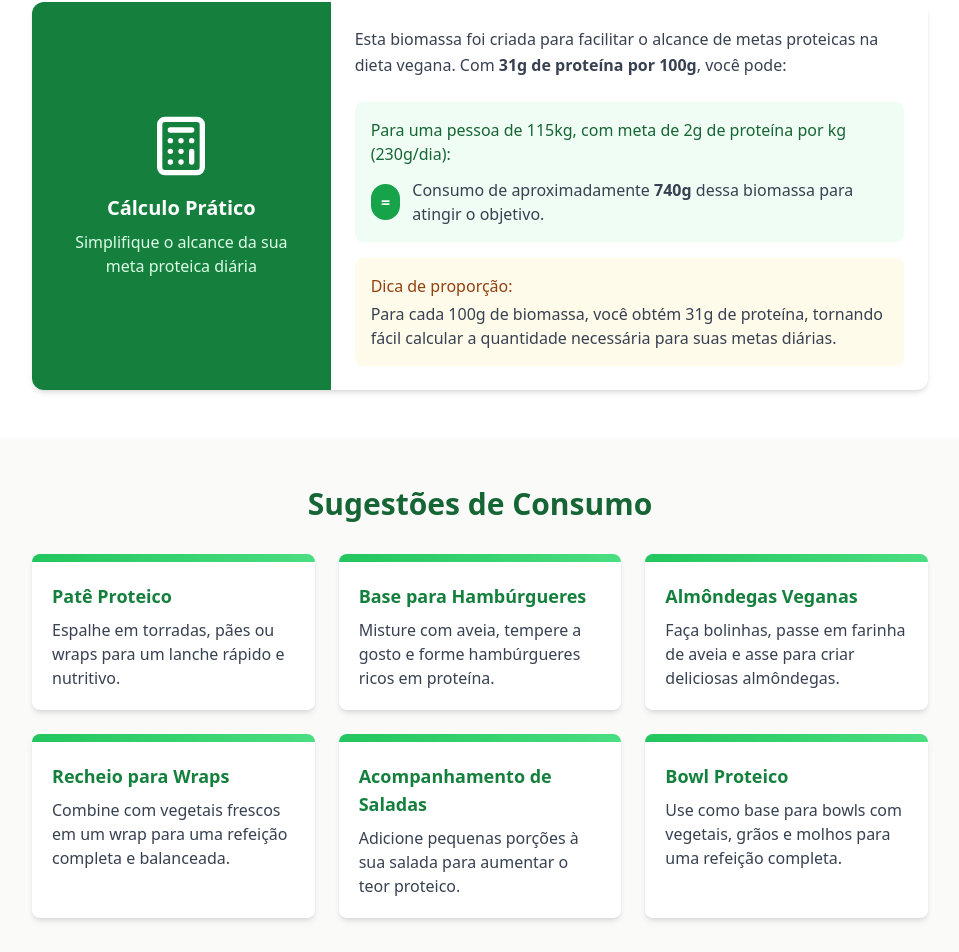
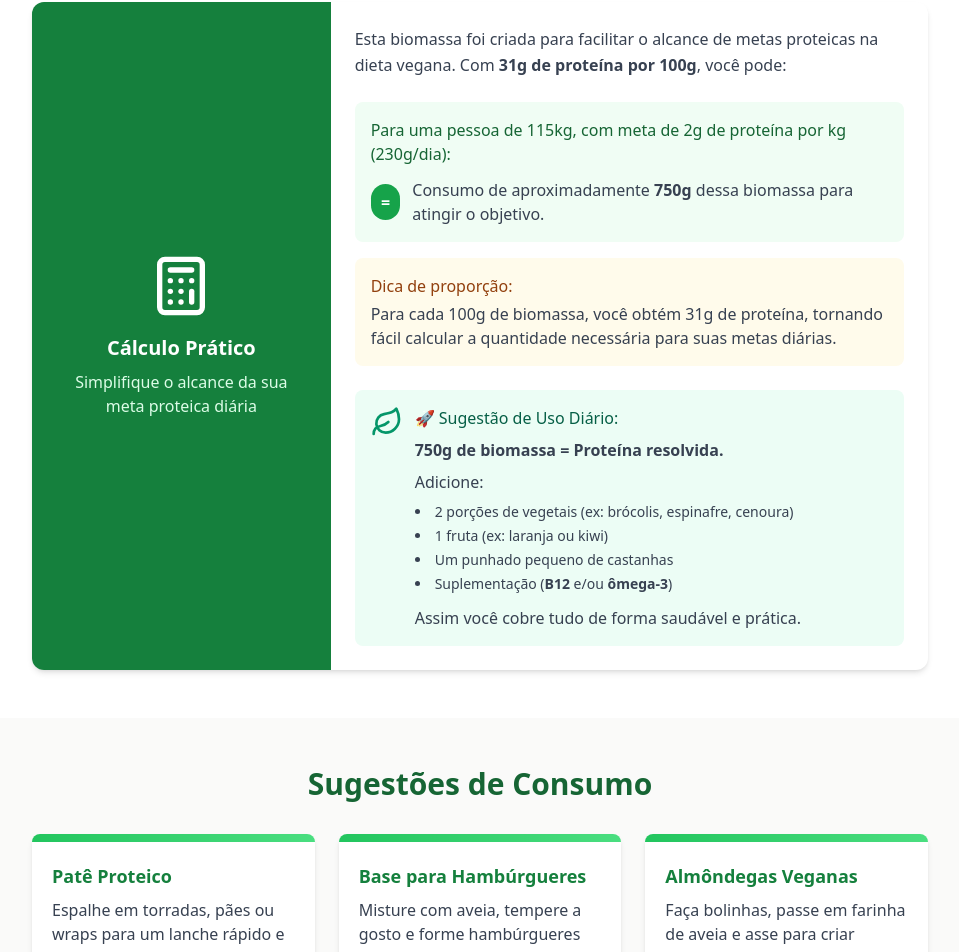
Before and after one commit to henriquehsilva/bionutri, a React (Vite) app: page / in a window 1280 px wide. Shown: the part 2645-3597 px from the top of the page, without its empty margins (160-1119 px from the left). Built offline with nearby package versions, Linux system fonts and the light colour scheme.

Commit message:
update daily use

```diff
--- a/src/components/UsageGuide.tsx
+++ b/src/components/UsageGuide.tsx
@@ -1,5 +1,5 @@
 import React from 'react';
-import { Calculator } from 'lucide-react';
+import { Calculator, Leaf } from 'lucide-react';
 
 const UsageGuide: React.FC = () => {
   return (
@@ -33,12 +33,12 @@ const UsageGuide: React.FC = () => {
                     =
                   </div>
                   <p className="ml-3 text-gray-700">
-                    Consumo de aproximadamente <strong>740g</strong> dessa biomassa para atingir o objetivo.
+                    Consumo de aproximadamente <strong>750g</strong> dessa biomassa para atingir o objetivo.
                   </p>
                 </div>
               </div>
 
-              <div className="bg-amber-50 p-4 rounded-lg">
+              <div className="bg-amber-50 p-4 rounded-lg mb-6">
                 <p className="font-medium text-amber-800">
                   Dica de proporção:
                 </p>
@@ -46,6 +46,32 @@ const UsageGuide: React.FC = () => {
                   Para cada 100g de biomassa, você obtém 31g de proteína, tornando fácil calcular a quantidade necessária para suas metas diárias.
                 </p>
               </div>
+
+              {/* Sugestão de Uso Diário */}
+              <div className="bg-emerald-50 p-4 rounded-lg flex">
+                <Leaf className="w-8 h-8 text-emerald-600 mr-3" />
+                <div>
+                  <p className="font-medium text-emerald-800 mb-2">
+                    🚀 Sugestão de Uso Diário:
+                  </p>
+                  <p className="text-gray-700 mb-2">
+                    <strong>750g de biomassa = Proteína resolvida.</strong>
+                  </p>
+                  <p className="text-gray-700 mb-2">
+                    <span className="font-medium">Adicione:</span>
+                  </p>
+                  <ul className="list-disc list-inside text-gray-700 text-sm space-y-1">
+                    <li>2 porções de vegetais (ex: brócolis, espinafre, cenoura)</li>
+                    <li>1 fruta (ex: laranja ou kiwi)</li>
+                    <li>Um punhado pequeno de castanhas</li>
+                    <li>Suplementação (<strong>B12</strong> e/ou <strong>ômega-3</strong>)</li>
+                  </ul>
+                  <p className="text-gray-700 mt-3">
+                    Assim você cobre tudo de forma saudável e prática.
+                  </p>
+                </div>
+              </div>
+
             </div>
           </div>
         </div>
```
